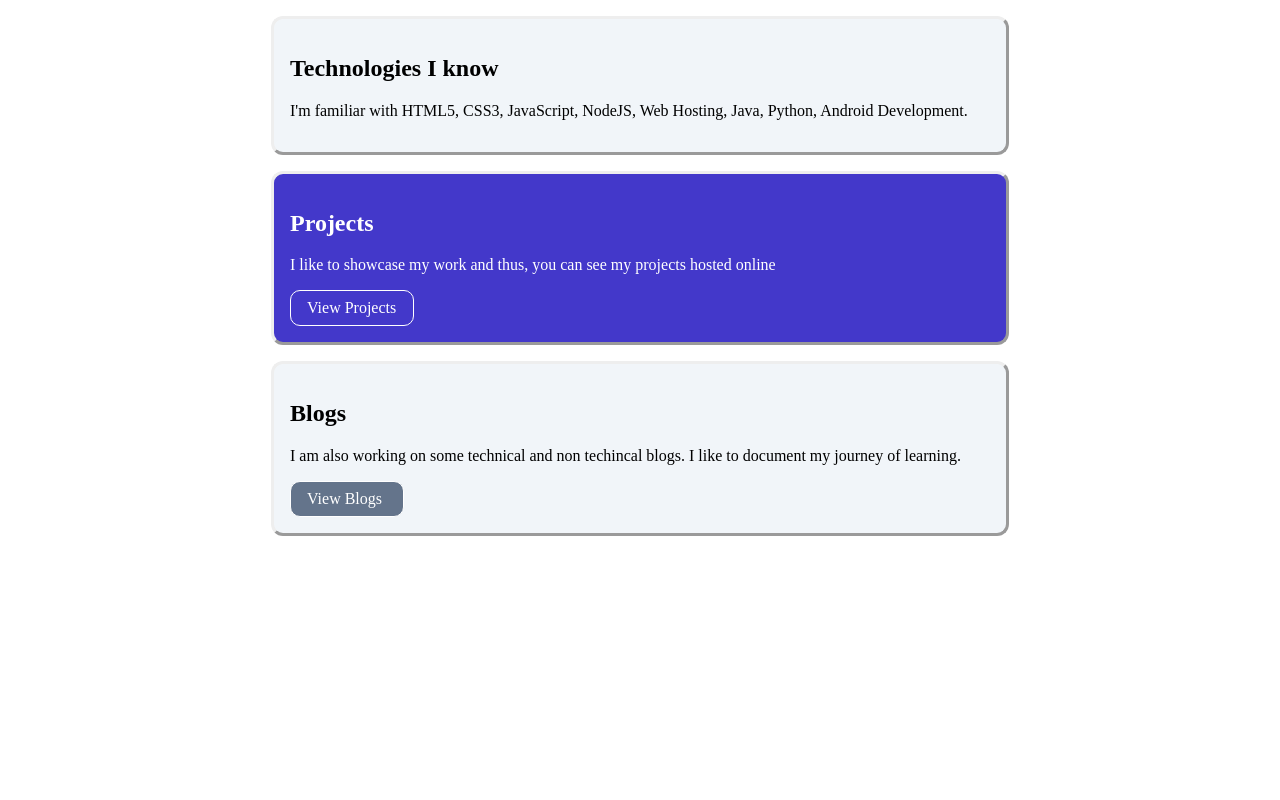
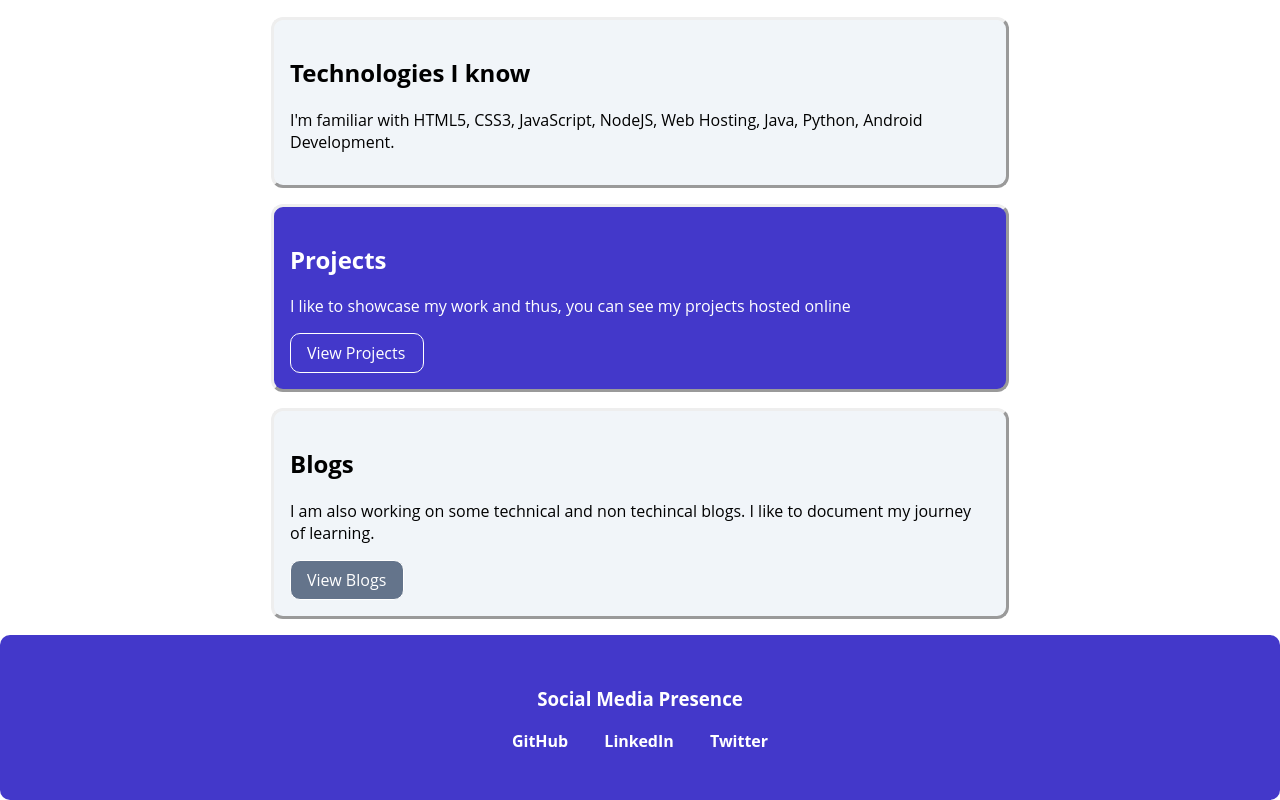
Before and after one commit to LundPiyush/portfolio-piyushlund, a plain HTML site: page index.html in a window 1280 px wide. Shown: the part 544-1344 px from the top of the page. Before the commit the page ends 1096 px from the top, so only its background shows below. Drawn offline with Linux system fonts and the light colour scheme; a web font is replaced by a local one.

Commit message:
feat:footer section completed

```diff
--- a/index.html
+++ b/index.html
@@ -63,6 +63,19 @@
         <a class="link link-primary" href="/">View Blogs</a>
     </section>
 
+    <footer class="footer">
+        <h3 class="bold">
+            Social Media Presence
+        </h3>
+        <div>
+            <ul class="no-bullet bold">
+                <li class="list-inline"><a class="link" href="https://github.com/LundPiyush">GitHub</a></li>
+                <li class="list-inline"><a class="link" href="http://www.linkedin.com/in/piyush-lund">LinkedIn</a></li>
+                <li class="list-inline"><a class="link" href="https://twitter.com/PiyushLund/">Twitter</a></li>
+            </ul>
+        </div>
+
+    </footer>
 </body>
 
 </html>
--- a/styles.css
+++ b/styles.css
@@ -6,6 +6,11 @@
     --light-blue:#a6e1fa;
     --light-grey:#f1f5f9;
     --white : #FFFFFF;
+}
+
+body{
+    margin:0px;
+    font-family: 'Open Sans', sans-serif;
 }
 
 /**nav**/
@@ -108,7 +113,7 @@
 .border-container-purple .link{
     color:var(--white);
     display: block;
-    max-width: 90px;
+    max-width: 100px;
     border:1px solid var(--white) ;
     border-radius:10px ;
 }
@@ -121,3 +126,26 @@
     border: 1px solid var(--white);
     color:var(--white);
 }
+
+/**footer**/
+
+.footer{
+    background-color: var(--primary-color);
+    padding: 2rem;
+    color:var(--white);
+    text-align: center;
+    border-radius: 10px;
+}
+
+.bold{
+    font-weight: bold;
+
+}
+
+.footer ul{
+    padding-inline-start: 0px;
+}
+
+footer .link{
+    color:var(--white);
+}
```
